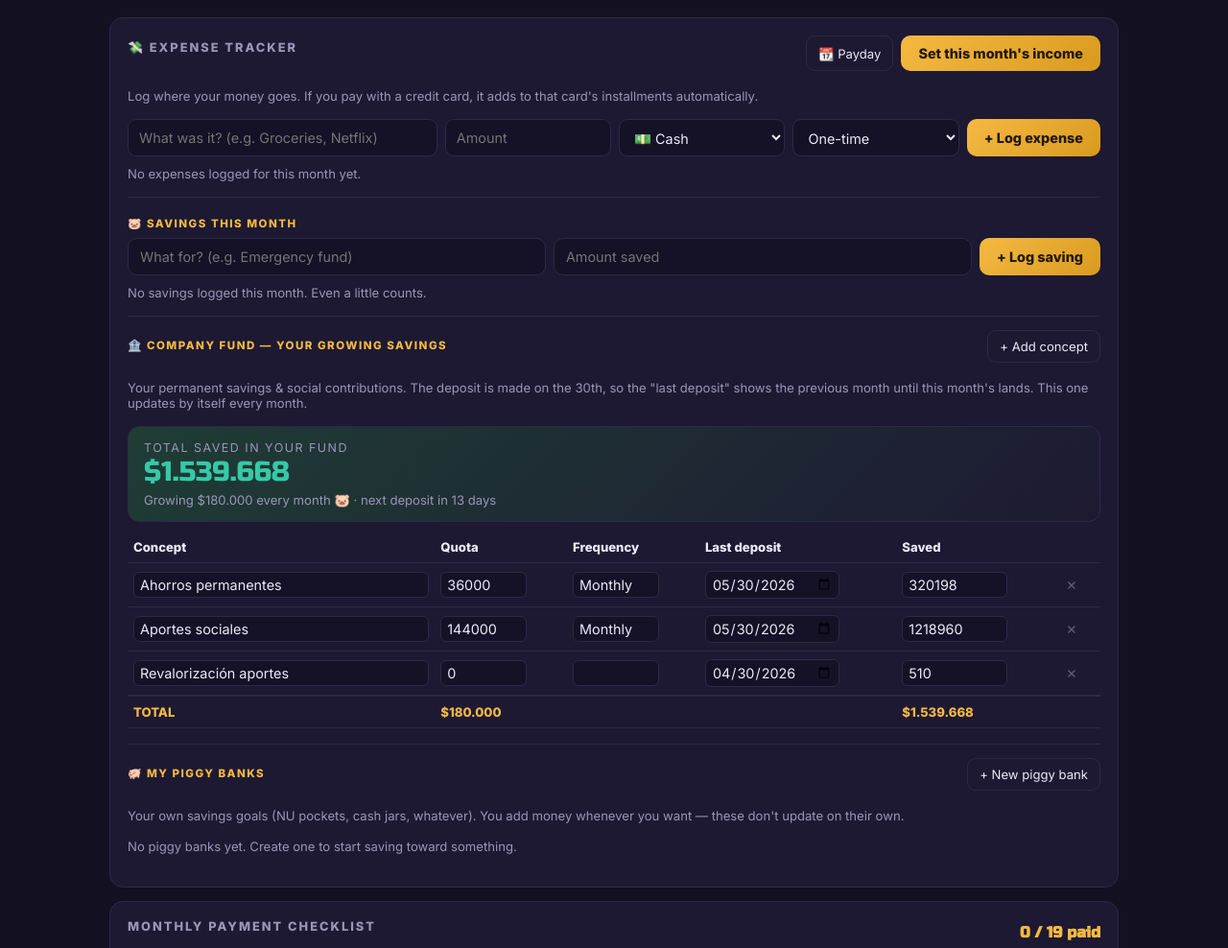
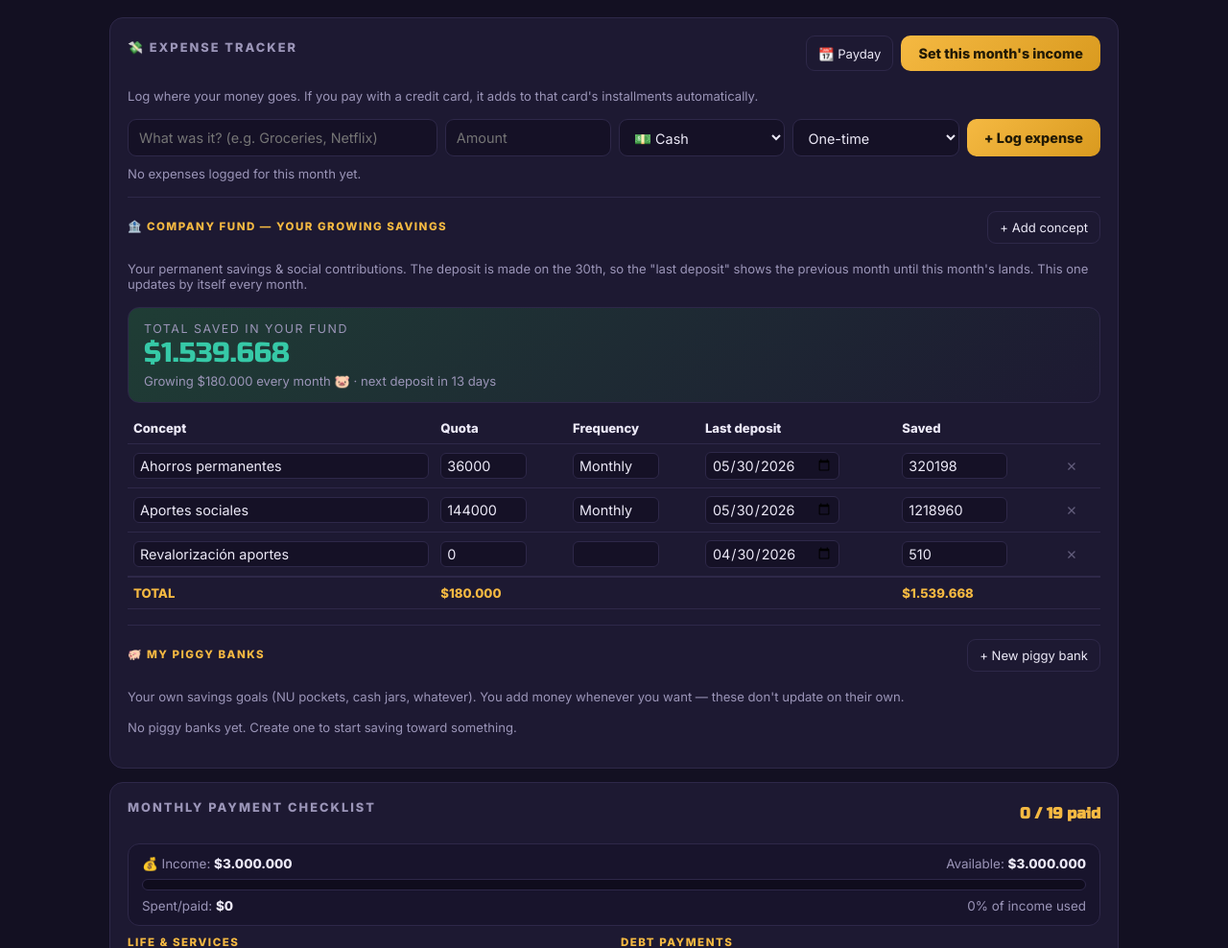
Before and after one commit to kacp10/kevin-lifeos, a Flask app: page / in a window 1280 px wide. Shown: the part 417-1405 px from the top of the page at 96% size. Run offline with Flask 3, Linux system fonts and the light colour scheme; data comes from the database, SQL or seed files in the repository; data that the repository does not hold is empty; some libraries are stand-ins or nearby versions.

Commit message:
Add files via upload

```diff
--- a/templates/index.html
+++ b/templates/index.html
@@ -60,15 +60,6 @@
     </form>
     <div id="expenseSummary"></div>
     <div id="expenseList"></div>
-    <div class="save-box">
-      <h3 class="mini-title">🐷 Savings this month</h3>
-      <form id="saveNew" class="abono-form">
-        <input id="svName" placeholder="What for? (e.g. Emergency fund)" required>
-        <input id="svAmount" type="number" min="1" placeholder="Amount saved" required>
-        <button class="btn-gold" type="submit">+ Log saving</button>
-      </form>
-      <div id="saveList"></div>
-    </div>
     <div class="fund-box">
       <div class="row-between">
         <h3 class="mini-title">🏦 Company fund — your growing savings</h3>
```
